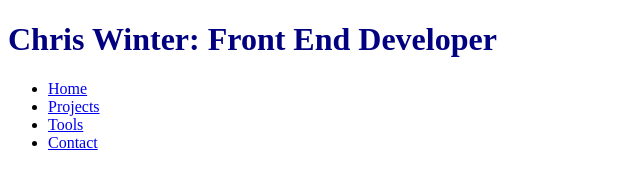
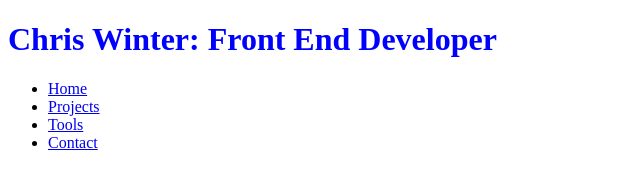
Before and after one commit to wntrch/Portfolio, a plain HTML site: page index.html in a window 1280 px wide. Shown: the whole page, without its empty margins (0-640 px from the left). Drawn offline with Linux system fonts and the light colour scheme.

Commit message:
Update style.css

```diff
--- a/style.css
+++ b/style.css
@@ -3,5 +3,5 @@ p {
 }
 
 h1 {
-	color: navy;
+	color: blue;
 }
```
